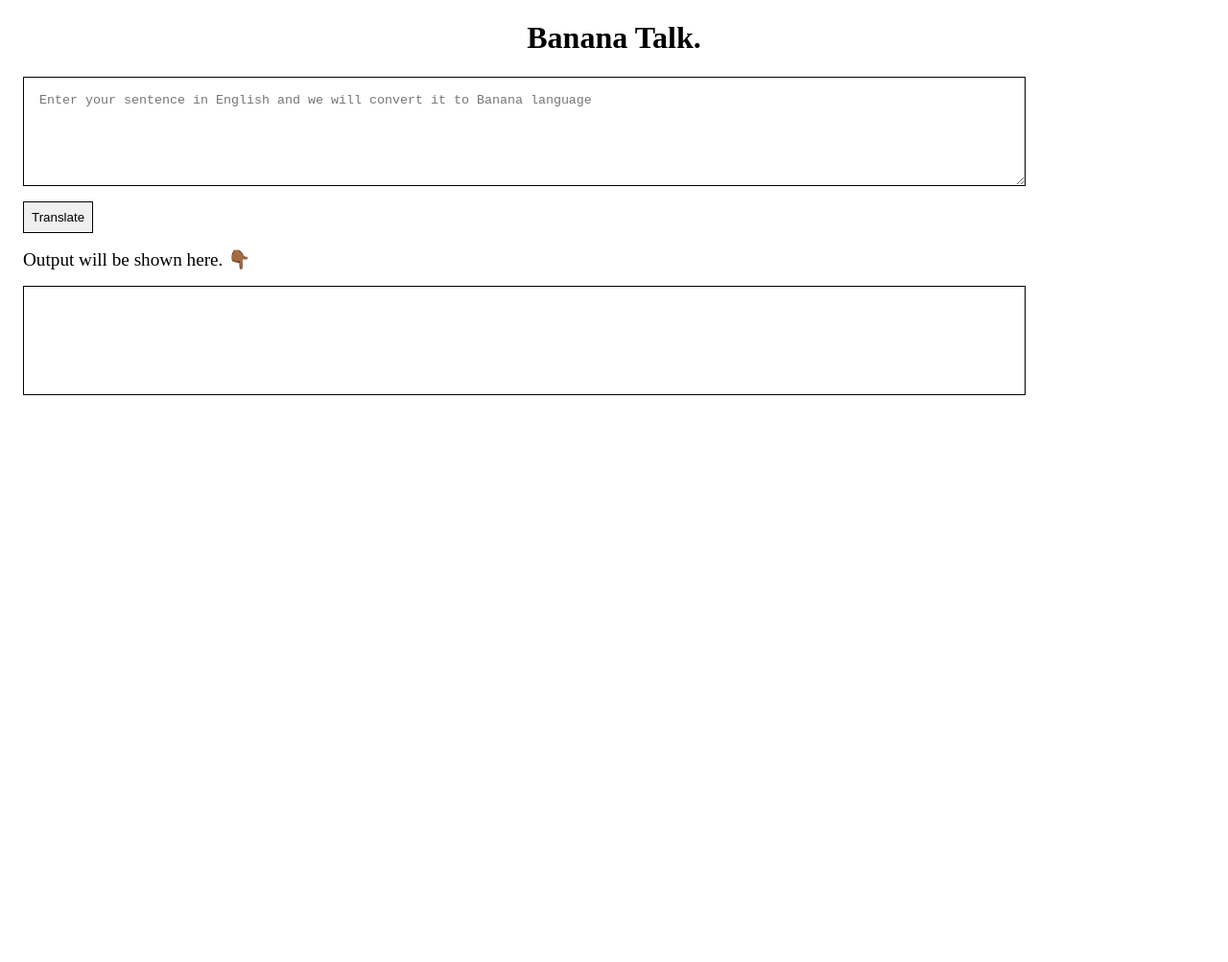
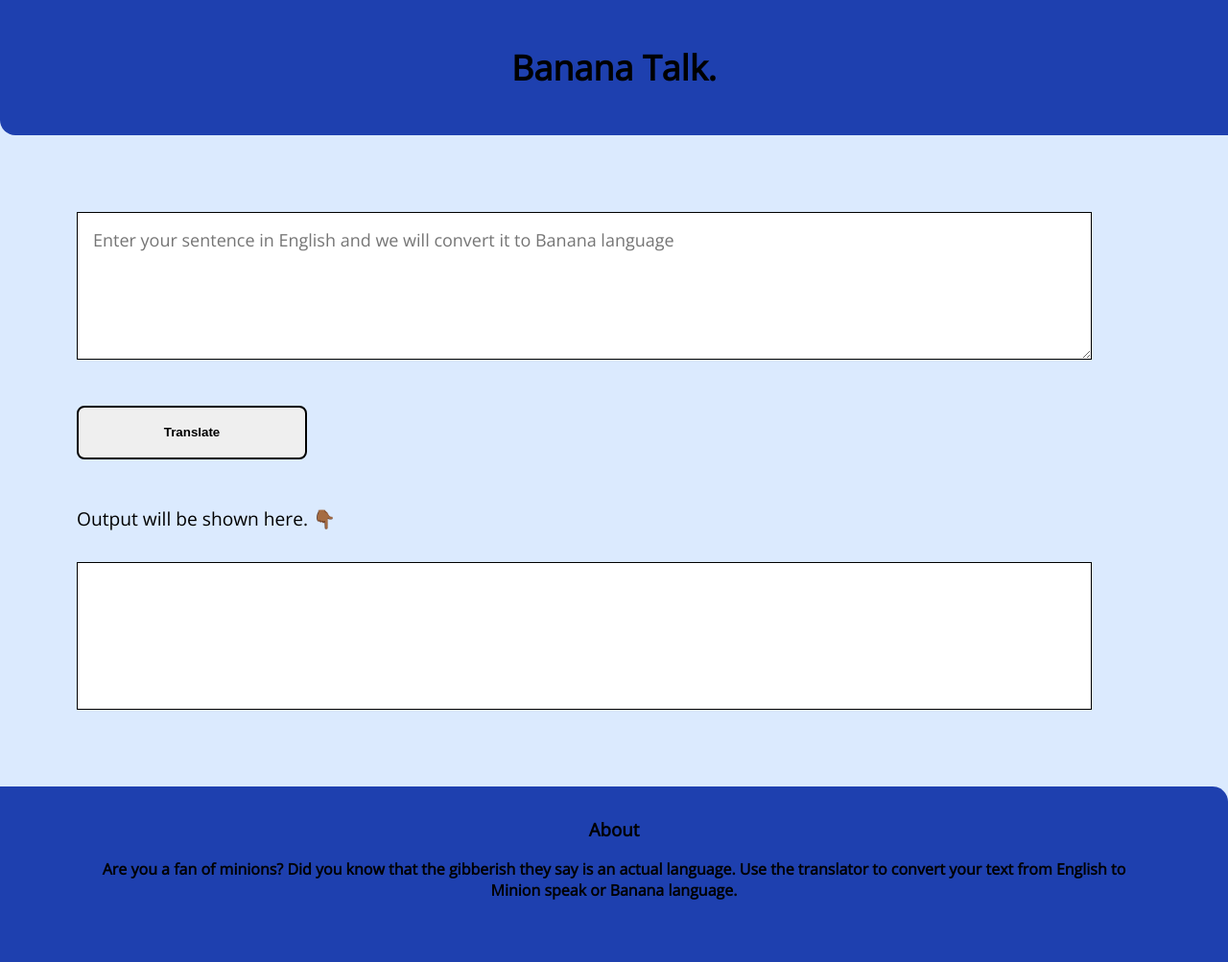
Before and after one commit to Abhirup-Sarkar/Banana-talk, a plain HTML site: page index.html in a window 1280 px wide. Shown: the whole page at 96% size. Before the commit the page ends 800 px from the top, so only its background shows below. Drawn offline with nearby package versions, Linux system fonts and the light colour scheme.

Commit message:
input output done

```diff
--- a/app.js
+++ b/app.js
@@ -2,7 +2,7 @@
 
 //click button
 var btnTranslate = document.querySelector("#btn-translate");
-
+//Listen to the event - when the button is clicked
 btnTranslate.addEventListener("click", clickHandler);
 
 //read input
@@ -11,18 +11,21 @@ var txtInput = document.querySelector("#txt-input");
 var txtOutput = document.querySelector("#txt-output");
 
 //server URL
+var serverURL = "https://api.funtranslations.com/translate/minion.json";
 
-var serverURL = "https://api.funtranslations.com/translate/minion.json";
+//Adding text to the URL
+function getTranslationURL(Sample) {
+    return serverURL + "?text=" + Sample;
+}
 
 
 
-
-function clickHandler(event) {
+function clickHandler() {
     console.log("button clicked");
     var input = txtInput.value;
-    var finalURL = getTranslationURL(input);
-    console.log(finalURL);
-    fetch(finalURL)
+    txtOutput.innerText = "Your text will be translated here.";
+
+    fetch(getTranslationURL(input))
         .then(response => response.json())
         .then(json =>{
             txtOutput.innerText = json.contents.translated;
@@ -31,29 +34,3 @@ function clickHandler(event) {
         .catch(() => alert("some error occured"));
 
 }
-function getTranslationURL(inputText) {
-    return serverURL + "?" + "text = "+inputText;
-}
-
-// Error Handling
-
-// function errorHandler(error) {
-//     console.log("error occured", error);
-//     alert("something wrong with the server! Try again after some time.");
-// }
-
-
-// function clickHandler() {
-//     console.log("Clicked! ");
-//     var inputText = txtInput.value; //Taking input
-
-//     //calling server for processing
-
-//     fetch(getTranslationURL(inputText))
-//         .then(response => response.json())
-//         .then(json =>console.log(json.contents.translated))
-//         .catch(errorHandler)
-//         outputDiv.innerText = translatedText;
-
-
-// };
--- a/index.html
+++ b/index.html
@@ -6,24 +6,28 @@
     <meta http-equiv="X-UA-Compatible" content="IE=edge">
     <meta name="viewport" content="width=device-width, initial-scale=1.0">
     <title>Banana Talk</title>
-    <link href="/style.css" rel="stylesheet" />
+    <link href="style.css" rel="stylesheet" />
 
 
 </head>
 
 <body>
 
-
-    <header class="Heading">
+<nav class="navigation">
+   <header class="Heading">
         <h1>Banana Talk.</h1>
     </header>
-
+</nav>
     <textarea id="txt-input"
         placeholder="Enter your sentence in English and we will convert it to Banana language"></textarea>
 
     <button id="btn-translate">Translate</button>
     <div class="output-heading">Output will be shown here. 👇🏾  </div>
     <div id="txt-output"></div>
+    <footer>
+        <h3 class= "footer-heading">About</h3>
+        <p class="footer-text">Are you a fan of minions? Did you know that the gibberish they say is an actual language. Use the translator to convert your text from English to Minion speak or Banana language.</p>
+    </footer>
     <script src="app.js" type="text/javascript"></script>
 </body>
 
--- a/style.css
+++ b/style.css
@@ -1,33 +1,93 @@
+@import url('https://fonts.googleapis.com/css2?family=Open+Sans&display=swap');
+:root{
+    --primary-color: #1E40AF;/* colors.blue 800 */
+    --seconday-color: #DBEAFE;/* colors.blue 100 */
 
-@import url('https://fonts.googleapis.com/css2?family=Open+Sans:wght@400;700&display=swap');
-.Heading{
+}
+body {
+    font-family: 'Open Sans', sans-serif;
+    margin: 0px;
+    background-color: var(--seconday-color);
+}
+
+.Heading {
+    text-align: center;
+    font-size: x-large;
+}
+
+textarea {
+    width: 80%;
+    height: 15vh;
+    display: block;
+    margin-top: 5rem;
+    margin-left: 5rem;
+    padding: 1rem 1rem 1rem 1rem;
+    border: 1px solid black;
+    font-family: 'Open Sans', sans-serif;
+    font-size: large;
+
+
+
+
+}
+
+#txt-output {
+    width: 80%;
+    height: 15vh;
+    display: block;
+    margin-left: 5rem;
+    margin-bottom: 5rem;
+    padding: 1rem 1rem 1rem 1rem;
+    border: 1px solid black;
+    background-color: white;
+    font-family: 'Open Sans', sans-serif;
+    font-size: large;
+
+}
+
+#btn-translate {
+    width: 30vh;
+    height: 7vh;
+    display: block;
+    margin-left: 5rem;
+    margin-top: 3rem;
+    margin-bottom: 3rem;
+    padding: 0.5rem;
+    border-radius: 0.5rem;
+    border: 2px solid black;
+    font-weight: bolder;
+}
+
+.output-heading {
+    margin-left: 5rem;
+    margin-bottom: 2rem;
+    font-size: larger;
+}
+.navigation{
+    background-color: var(--primary-color);
+
+    padding: 1rem 1rem;
+
+    border-bottom-left-radius: 1rem;
+}
+footer{
+    background-color: var(--primary-color);
+
+    padding: 1rem 1rem;
+
+    border-top-right-radius: 1rem;
     text-align: center;
 }
-textarea{
-    width: 80%;
-    height: 10vh;
-    display: block;
-    margin: 1rem;
-    padding: 1rem 1rem 1rem 1rem;
-
-    border: 1px solid black;
+.footer-heading{
+    text-align: center;
+    font-weight: bold;
+    margin-top: 1rem;
 }
-#txt-output{
-    border: 1px solid black;
-    display: block;
-    height: 10vh;
-    width: 80%;
-    margin: 1rem;
-    padding: 1rem 1rem 1rem 1rem;
+.footer-text{
+    margin-left: 5rem;
+    margin-right: 5rem;
+    font-weight: bold;
+    margin-bottom: 3rem;
+    margin-top: 1rem;
 
 }
-#btn-translate{
-    display: block;
-    margin: 1rem;
-    padding: 0.5rem;
-    border: 1px solid black;
-}
-.output-heading{
-    margin: 1rem;
-    font-size: larger;
-}
```
